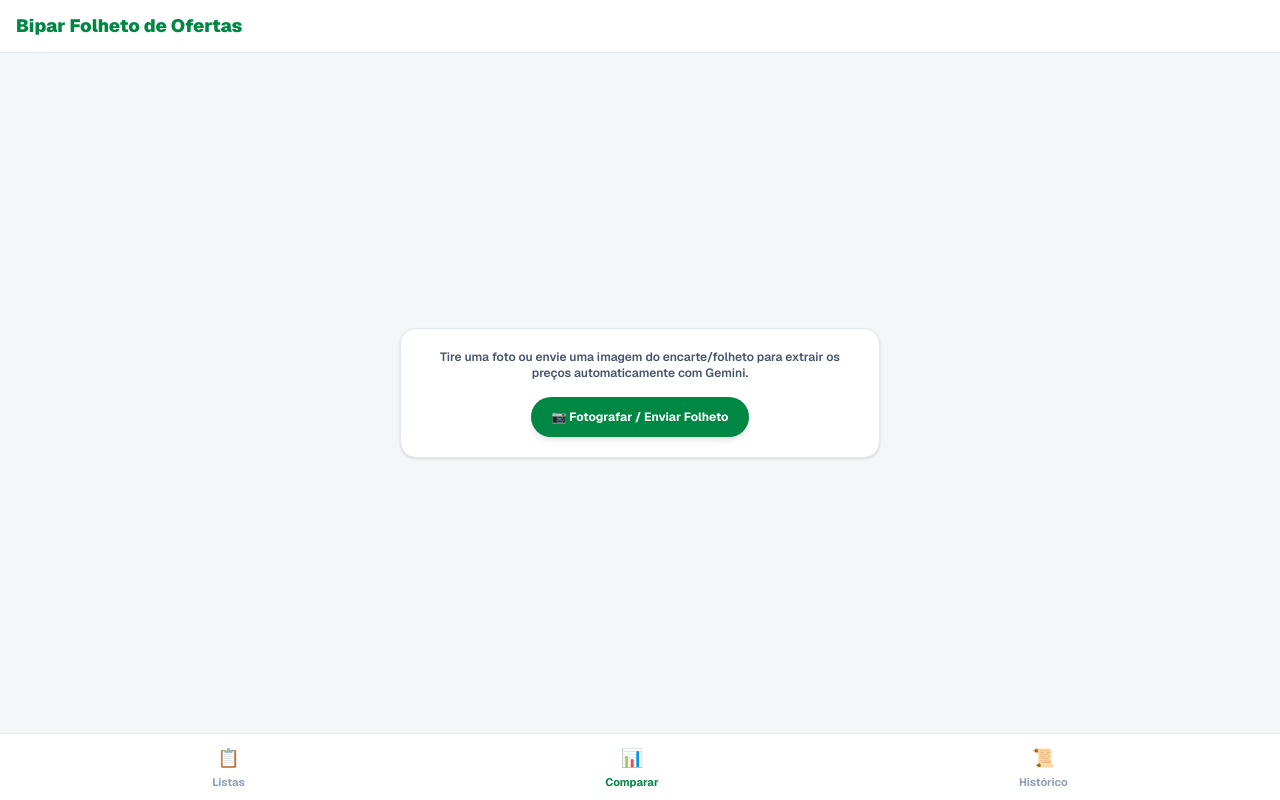
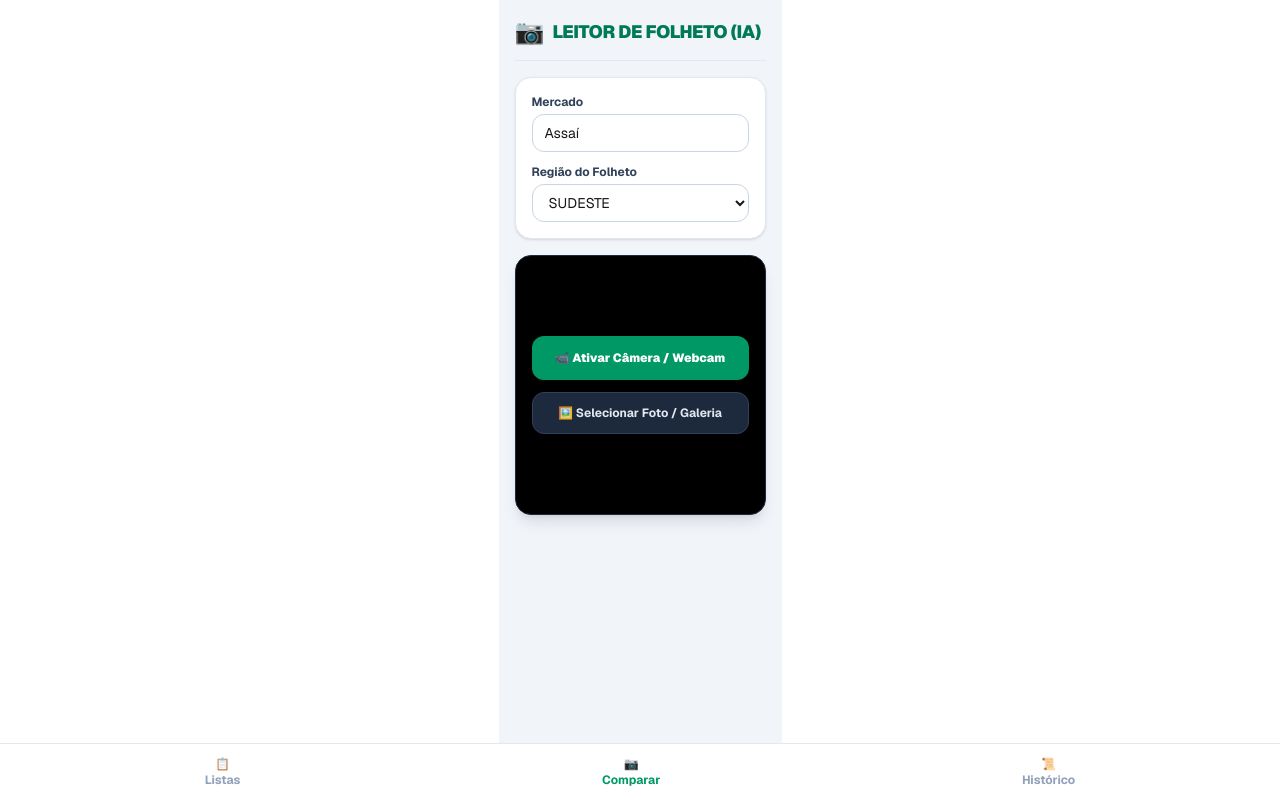
Before and after one commit to aureliomrc/ta_quanto_2, a Next.js app: page /comparar in a window 1280 px wide. Built offline with nearby package versions, Linux system fonts and the light colour scheme.

Commit message:
Ajuste comparador

```diff
--- a/src/app/comparar/page.tsx
+++ b/src/app/comparar/page.tsx
@@ -1,68 +1,243 @@
 'use client';
 
-import React, { useState } from 'react';
+import React, { useState, useRef, useEffect } from 'react';
 import Link from 'next/link';
 
-export default function CompararPage() {
+export default function LeitorFolhetoPage() {
+  const [mercado, setMercado] = useState('Assaí');
+  const [regiao, setRegiao] = useState('SUDESTE');
+  const [imagemBase64, setImagemBase64] = useState<string | null>(null);
   const [carregando, setCarregando] = useState(false);
+  const [mensagem, setMensagem] = useState('');
+  const [streamAtivo, setStreamAtivo] = useState(false);
   const [produtosExtraidos, setProdutosExtraidos] = useState<{ produto: string; preco: number }[]>([]);
 
-  const handleProcessarFolheto = async (e: React.ChangeEvent<HTMLInputElement>) => {
+  const videoRef = useRef<HTMLVideoElement>(null);
+  const canvasRef = useRef<HTMLCanvasElement>(null);
+  const inputArquivoRef = useRef<HTMLInputElement>(null);
+  const streamRef = useRef<MediaStream | null>(null);
+
+  const desligarCamera = () => {
+    if (streamRef.current) {
+      streamRef.current.getTracks().forEach((track) => track.stop());
+      streamRef.current = null;
+    }
+    setStreamAtivo(false);
+  };
+
+  useEffect(() => {
+    return () => desligarCamera();
+  }, []);
+
+  const iniciarWebcam = async () => {
+    try {
+      setMensagem('');
+      const stream = await navigator.mediaDevices.getUserMedia({
+        video: { facingMode: 'environment', width: { ideal: 1280 } },
+      });
+      streamRef.current = stream;
+      setStreamAtivo(true);
+
+      setTimeout(() => {
+        if (videoRef.current) {
+          videoRef.current.srcObject = stream;
+          videoRef.current.play();
+        }
+      }, 100);
+    } catch {
+      inputArquivoRef.current?.click();
+    }
+  };
+
+  const capturarFotoVideo = () => {
+    if (videoRef.current && canvasRef.current) {
+      const video = videoRef.current;
+      const canvas = canvasRef.current;
+      canvas.width = video.videoWidth || 640;
+      canvas.height = video.videoHeight || 480;
+
+      const ctx = canvas.getContext('2d');
+      if (ctx) {
+        ctx.drawImage(video, 0, 0, canvas.width, canvas.height);
+        setImagemBase64(canvas.toDataURL('image/jpeg'));
+        desligarCamera();
+      }
+    }
+  };
+
+  const handleUploadArquivo = (e: React.ChangeEvent<HTMLInputElement>) => {
     const file = e.target.files?.[0];
-    if (!file) return;
+    if (file) {
+      const reader = new FileReader();
+      reader.onloadend = () => {
+        setImagemBase64(reader.result as string);
+        setMensagem('');
+      };
+      reader.readAsDataURL(file);
+    }
+  };
+
+  const handleEnviar = async () => {
+    if (!imagemBase64) return;
 
     setCarregando(true);
-    const reader = new FileReader();
+    setMensagem('Analisando ofertas com a IA...');
+    setProdutosExtraidos([]);
 
-    reader.onloadend = async () => {
-      const base64Image = reader.result as string;
     try {
       const res = await fetch('/api/comparador', {
         method: 'POST',
-          headers: { 'Content-Type': 'application/json' },
-          body: JSON.stringify({ imageBase64: base64Image }),
+        headers: {
+          'Content-Type': 'application/json',
+        },
+        body: JSON.stringify({ imageBase64: imagemBase64, mercado, regiao }),
       });
 
       const data = await res.json();
-        if (data.result) {
+
+      if (res.ok && data.result) {
         setProdutosExtraidos(data.result);
+        setMensagem(`✅ Sucesso! ${data.result.length || 0} oferta(s) identificada(s)!`);
+        setImagemBase64(null);
+      } else {
+        setMensagem(`❌ Erro: ${data.error || 'Falha ao processar imagem.'}`);
       }
-      } catch (err) {
-        alert('Erro ao processar folheto.');
+    } catch {
+      setMensagem('❌ Erro de conexão com o servidor.');
     } finally {
       setCarregando(false);
     }
   };
 
-    reader.readAsDataURL(file);
-  };
-
   return (
-    <div className="min-h-screen bg-[#f4f6f8] flex flex-col justify-between font-sans">
-      <header className="bg-white border-b border-slate-200 px-4 py-3 flex items-center justify-between">
-        <h1 className="text-lg font-black text-[#008744]">Bipar Folheto de Ofertas</h1>
+    <div className="min-h-screen bg-slate-100 p-4 max-w-md mx-auto flex flex-col justify-between pb-24 font-sans">
+      <div className="space-y-4">
+        <header className="flex items-center gap-2 border-b border-slate-200 pb-3">
+          <span className="text-2xl">📷</span>
+          <h1 className="text-lg font-black text-emerald-700 uppercase tracking-tight">
+            LEITOR DE FOLHETO (IA)
+          </h1>
         </header>
 
-      <main className="p-4 max-w-lg mx-auto space-y-4 w-full">
-        <div className="bg-white p-5 rounded-2xl border border-slate-200 shadow-sm text-center space-y-4">
-          <p className="text-xs font-semibold text-slate-600">
-            Tire uma foto ou envie uma imagem do encarte/folheto para extrair os preços automaticamente com Gemini.
-          </p>
+        <div className="bg-white p-4 rounded-2xl border border-slate-200 space-y-3 shadow-sm">
+          <div>
+            <label className="block text-xs font-bold text-slate-700 mb-1">Mercado</label>
+            <input
+              type="text"
+              value={mercado}
+              onChange={(e) => setMercado(e.target.value)}
+              placeholder="Ex: Assaí, Carrefour, Atacadão..."
+              className="w-full border border-slate-300 rounded-xl px-3 py-2 text-sm focus:outline-none focus:ring-2 focus:ring-emerald-500"
+            />
+          </div>
 
-          <label className="inline-block bg-[#008744] hover:bg-emerald-700 text-white font-bold text-xs px-5 py-3 rounded-full cursor-pointer transition-all shadow-md">
-            {carregando ? 'Processando Imagem...' : '📷 Fotografar / Enviar Folheto'}
+          <div>
+            <label className="block text-xs font-bold text-slate-700 mb-1">Região do Folheto</label>
+            <select
+              value={regiao}
+              onChange={(e) => setRegiao(e.target.value)}
+              className="w-full border border-slate-300 rounded-xl px-3 py-2 text-sm bg-white focus:outline-none focus:ring-2 focus:ring-emerald-500"
+            >
+              <option value="SUDESTE">SUDESTE</option>
+              <option value="SUL">SUL</option>
+              <option value="NORDESTE">NORDESTE</option>
+              <option value="CENTRO-OESTE">CENTRO-OESTE</option>
+              <option value="NORTE">NORTE</option>
+            </select>
+          </div>
+        </div>
+
         <input
           type="file"
           accept="image/*"
-              capture="environment"
-              onChange={handleProcessarFolheto}
-              disabled={carregando}
+          ref={inputArquivoRef}
+          onChange={handleUploadArquivo}
           className="hidden"
         />
-          </label>
+
+        <canvas ref={canvasRef} className="hidden" />
+
+        <div className="bg-black rounded-2xl p-4 flex flex-col items-center justify-center min-h-[260px] shadow-lg border border-slate-800 relative overflow-hidden">
+          {imagemBase64 ? (
+            <div className="w-full space-y-3 text-center">
+              <img
+                src={imagemBase64}
+                alt="Foto Selecionada"
+                className="max-h-56 mx-auto rounded-xl object-contain border border-slate-700"
+              />
+              <div className="flex gap-2">
+                <button
+                  type="button"
+                  onClick={() => {
+                    setImagemBase64(null);
+                    desligarCamera();
+                  }}
+                  className="flex-1 bg-slate-700 hover:bg-slate-600 text-white py-2.5 rounded-xl font-bold text-xs"
+                >
+                  Tirar Outra
+                </button>
+                <button
+                  type="button"
+                  onClick={handleEnviar}
+                  disabled={carregando}
+                  className="flex-1 bg-emerald-600 hover:bg-emerald-500 text-white py-2.5 rounded-xl font-bold text-xs disabled:opacity-50"
+                >
+                  {carregando ? 'Processando...' : 'Analisar Preços'}
+                </button>
+              </div>
+            </div>
+          ) : streamAtivo ? (
+            <div className="w-full flex flex-col items-center space-y-3">
+              <video
+                ref={videoRef}
+                playsInline
+                muted
+                className="w-full max-h-56 rounded-xl object-cover border border-slate-700"
+              />
+              <div className="flex gap-2 w-full">
+                <button
+                  type="button"
+                  onClick={desligarCamera}
+                  className="flex-1 bg-slate-700 text-white py-2.5 rounded-xl font-bold text-xs"
+                >
+                  Cancelar
+                </button>
+                <button
+                  type="button"
+                  onClick={capturarFotoVideo}
+                  className="flex-1 bg-emerald-600 text-white py-2.5 rounded-xl font-bold text-xs"
+                >
+                  📸 Capturar Frame
+                </button>
+              </div>
+            </div>
+          ) : (
+            <div className="flex flex-col gap-3 w-full max-w-xs">
+              <button
+                type="button"
+                onClick={iniciarWebcam}
+                className="w-full bg-emerald-600 hover:bg-emerald-500 text-white font-black py-3.5 px-4 rounded-xl text-xs shadow-lg active:scale-95 transition-all"
+              >
+                📹 Ativar Câmera / Webcam
+              </button>
+              <button
+                type="button"
+                onClick={() => inputArquivoRef.current?.click()}
+                className="w-full bg-slate-800 hover:bg-slate-700 text-slate-200 font-bold py-3 px-4 rounded-xl text-xs border border-slate-700 active:scale-95 transition-all"
+              >
+                🖼️ Selecionar Foto / Galeria
+              </button>
+            </div>
+          )}
         </div>
 
-        {/* Exibição dos itens lidos */}
+        {mensagem && (
+          <div className="bg-white p-3 rounded-xl border border-slate-200 text-center text-xs font-bold text-slate-800 shadow-sm">
+            {mensagem}
+          </div>
+        )}
+
+        {/* Exibição dos Itens Processados */}
         {produtosExtraidos.length > 0 && (
           <div className="bg-white p-4 rounded-2xl border border-slate-200 shadow-sm space-y-2">
             <h2 className="text-xs font-bold text-slate-800 uppercase tracking-wider">
@@ -72,27 +247,23 @@ export default function CompararPage() {
               {produtosExtraidos.map((item, idx) => (
                 <div key={idx} className="py-2 flex justify-between text-xs text-slate-700">
                   <span>{item.produto}</span>
-                  <span className="font-bold text-[#008744]">R$ {item.preco?.toFixed(2)}</span>
+                  <span className="font-bold text-emerald-600">R$ {item.preco?.toFixed(2)}</span>
                 </div>
               ))}
             </div>
           </div>
         )}
-      </main>
+      </div>
 
-      {/* Menu do Rodapé */}
-      <nav className="bg-white border-t border-slate-200 px-8 py-2.5 flex justify-around items-center sticky bottom-0 left-0 right-0 z-10">
-        <Link href="/listas" className="flex flex-col items-center text-slate-400 hover:text-[#008744]">
-          <span className="text-lg">📋</span>
-          <span className="text-[11px] font-bold mt-0.5">Listas</span>
+      <nav className="bg-white border-t border-slate-200 px-6 py-3 flex justify-around items-center fixed bottom-0 left-0 right-0 z-10">
+        <Link href="/listas" className="flex flex-col items-center text-slate-400 text-xs font-bold">
+          <span>📋</span> Listas
         </Link>
-        <Link href="/comparar" className="flex flex-col items-center text-[#008744]">
-          <span className="text-lg">📊</span>
-          <span className="text-[11px] font-bold mt-0.5">Comparar</span>
+        <Link href="/comparar" className="flex flex-col items-center text-emerald-600 text-xs font-bold">
+          <span>📷</span> Comparar
         </Link>
-        <Link href="/historico" className="flex flex-col items-center text-slate-400 hover:text-[#008744]">
-          <span className="text-lg">📜</span>
-          <span className="text-[11px] font-bold mt-0.5">Histórico</span>
+        <Link href="/historico" className="flex flex-col items-center text-slate-400 text-xs font-bold">
+          <span>📜</span> Histórico
         </Link>
       </nav>
     </div>
```
Also changed, not shown: src/app/api/comparador/route.ts (+17 -5 lines). Lines whose indentation alone changed are shown as unchanged.
